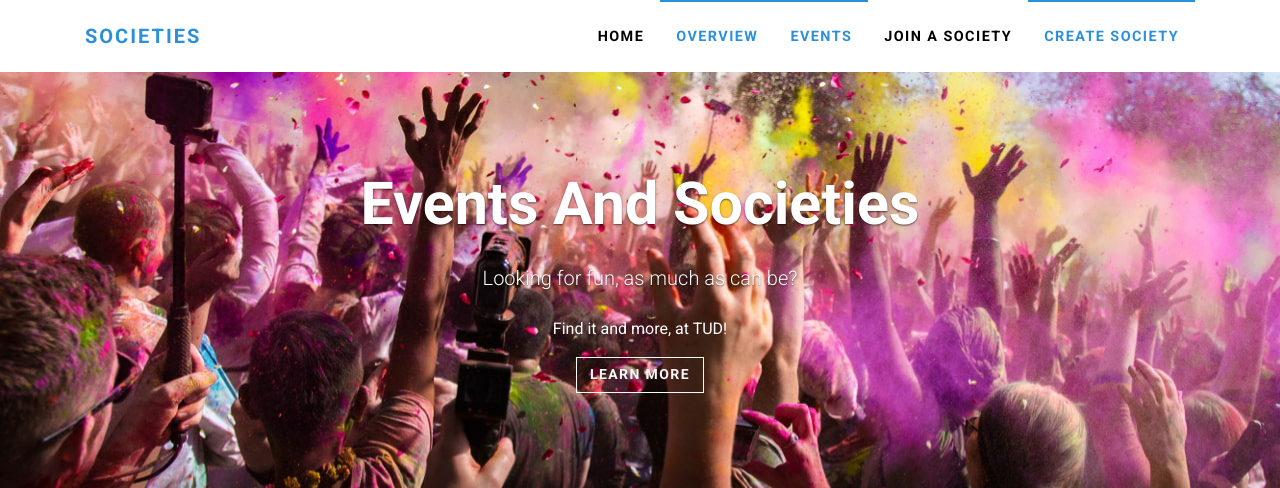
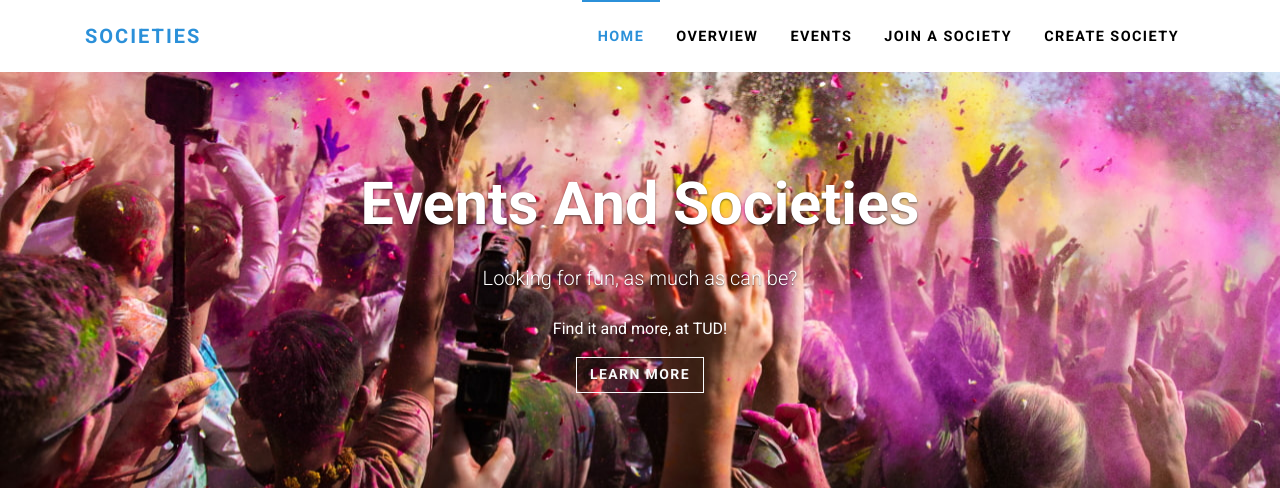
Before and after one commit to MaxZah123/Global-Software-2-Website, a Django app: page /websiteapp/ in a window 1280 px wide. Shown: the top 488 px of the page. Run offline with Django 3.2, Linux system fonts and the light colour scheme; some libraries are stand-ins or nearby versions.

Commit message:
fixed nav bar

```diff
--- a/websiteproj/templates/Events.html
+++ b/websiteproj/templates/Events.html
@@ -39,13 +39,13 @@
             <ul class="navbar-nav ml-auto d-lg-flex align-items-lg-center">
               <li class="nav-item"><a href="index" class="nav-link font-weight-bold text-uppercase px-lg-3 py-lg-4">Home </a>
               </li>
-              <li class="nav-item"><a href="Overview" class="nav-link font-weight-bold text-uppercase px-lg-3 py-lg-4 active">Overview</a>
+              <li class="nav-item"><a href="Overview" class="nav-link font-weight-bold text-uppercase px-lg-3 py-lg-4">Overview</a>
               </li>
 			  <li class="nav-item"><a href="Events" class="nav-link font-weight-bold text-uppercase px-lg-3 py-lg-4 active">Events</a>
               </li>
               <li class="nav-item"><a href="Join" class="nav-link font-weight-bold text-uppercase px-lg-3 py-lg-4">Join a Society</a>
               </li>
-			  <li class="nav-item"><a href="HowToMake" class="nav-link font-weight-bold text-uppercase px-lg-3 py-lg-4 active">Create Society</a>
+			  <li class="nav-item"><a href="HowToMake" class="nav-link font-weight-bold text-uppercase px-lg-3 py-lg-4">Create Society</a>
               </li>
             </ul>
           </div>
--- a/websiteproj/templates/HowToMake.html
+++ b/websiteproj/templates/HowToMake.html
@@ -39,9 +39,9 @@
             <ul class="navbar-nav ml-auto d-lg-flex align-items-lg-center">
               <li class="nav-item"><a href="index" class="nav-link font-weight-bold text-uppercase px-lg-3 py-lg-4">Home </a>
               </li>
-              <li class="nav-item"><a href="Overview" class="nav-link font-weight-bold text-uppercase px-lg-3 py-lg-4 active">Overview</a>
+              <li class="nav-item"><a href="Overview" class="nav-link font-weight-bold text-uppercase px-lg-3 py-lg-4">Overview</a>
               </li>
-			  <li class="nav-item"><a href="Events" class="nav-link font-weight-bold text-uppercase px-lg-3 py-lg-4 active">Events</a>
+			  <li class="nav-item"><a href="Events" class="nav-link font-weight-bold text-uppercase px-lg-3 py-lg-4">Events</a>
               </li>
               <li class="nav-item"><a href="Join" class="nav-link font-weight-bold text-uppercase px-lg-3 py-lg-4">Join a Society</a>
               </li>
--- a/websiteproj/templates/Overview.html
+++ b/websiteproj/templates/Overview.html
@@ -41,11 +41,11 @@
               </li>
               <li class="nav-item"><a href="Overview" class="nav-link font-weight-bold text-uppercase px-lg-3 py-lg-4 active">Overview</a>
               </li>
-			  <li class="nav-item"><a href="Events" class="nav-link font-weight-bold text-uppercase px-lg-3 py-lg-4 active">Events</a>
+			  <li class="nav-item"><a href="Events" class="nav-link font-weight-bold text-uppercase px-lg-3 py-lg-4">Events</a>
               </li>
               <li class="nav-item"><a href="Join" class="nav-link font-weight-bold text-uppercase px-lg-3 py-lg-4">Join a Society</a>
               </li>
-			  <li class="nav-item"><a href="HowToMake" class="nav-link font-weight-bold text-uppercase px-lg-3 py-lg-4 active">Create Society</a>
+			  <li class="nav-item"><a href="HowToMake" class="nav-link font-weight-bold text-uppercase px-lg-3 py-lg-4">Create Society</a>
               </li>
             </ul>
           </div>
--- a/websiteproj/templates/index.html
+++ b/websiteproj/templates/index.html
@@ -37,15 +37,15 @@
           <button type="button" data-toggle="collapse" data-target="#navbarSupportedContent" aria-controls="navbarSupportedContent" aria-expanded="false" aria-label="Toggle navigation" class="navbar-toggler navbar-toggler-right small"><span class="text-uppercase mr-2">Menu</span><i class="fas fa-bars"></i></button>
           <div id="navbarSupportedContent" class="collapse navbar-collapse">
             <ul class="navbar-nav ml-auto d-lg-flex align-items-lg-center">
-              <li class="nav-item"><a href="index" class="nav-link font-weight-bold text-uppercase px-lg-3 py-lg-4">Home </a>
+              <li class="nav-item"><a href="index" class="nav-link font-weight-bold text-uppercase px-lg-3 py-lg-4 active">Home </a>
               </li>
-              <li class="nav-item"><a href="Overview" class="nav-link font-weight-bold text-uppercase px-lg-3 py-lg-4 active">Overview</a>
+              <li class="nav-item"><a href="Overview" class="nav-link font-weight-bold text-uppercase px-lg-3 py-lg-4 ">Overview</a>
               </li>
-			  <li class="nav-item"><a href="Events" class="nav-link font-weight-bold text-uppercase px-lg-3 py-lg-4 active">Events</a>
+			  <li class="nav-item"><a href="Events" class="nav-link font-weight-bold text-uppercase px-lg-3 py-lg-4 ">Events</a>
               </li>
               <li class="nav-item"><a href="Join" class="nav-link font-weight-bold text-uppercase px-lg-3 py-lg-4">Join a Society</a>
               </li>
-			  <li class="nav-item"><a href="HowToMake" class="nav-link font-weight-bold text-uppercase px-lg-3 py-lg-4 active">Create Society</a>
+			  <li class="nav-item"><a href="HowToMake" class="nav-link font-weight-bold text-uppercase px-lg-3 py-lg-4">Create Society</a>
               </li>
             </ul>
           </div>
```
Also changed, not shown: websiteproj/templates/Join.html (+4 -4 lines).
